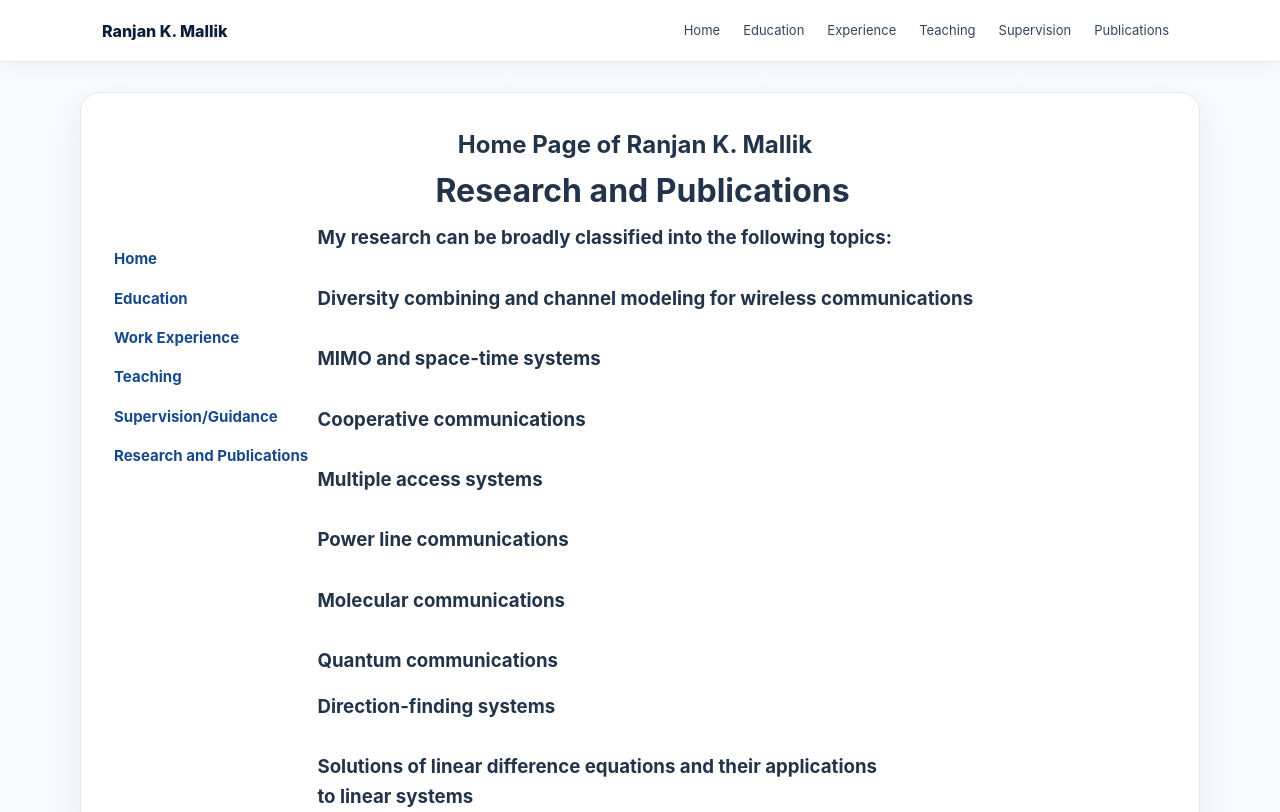
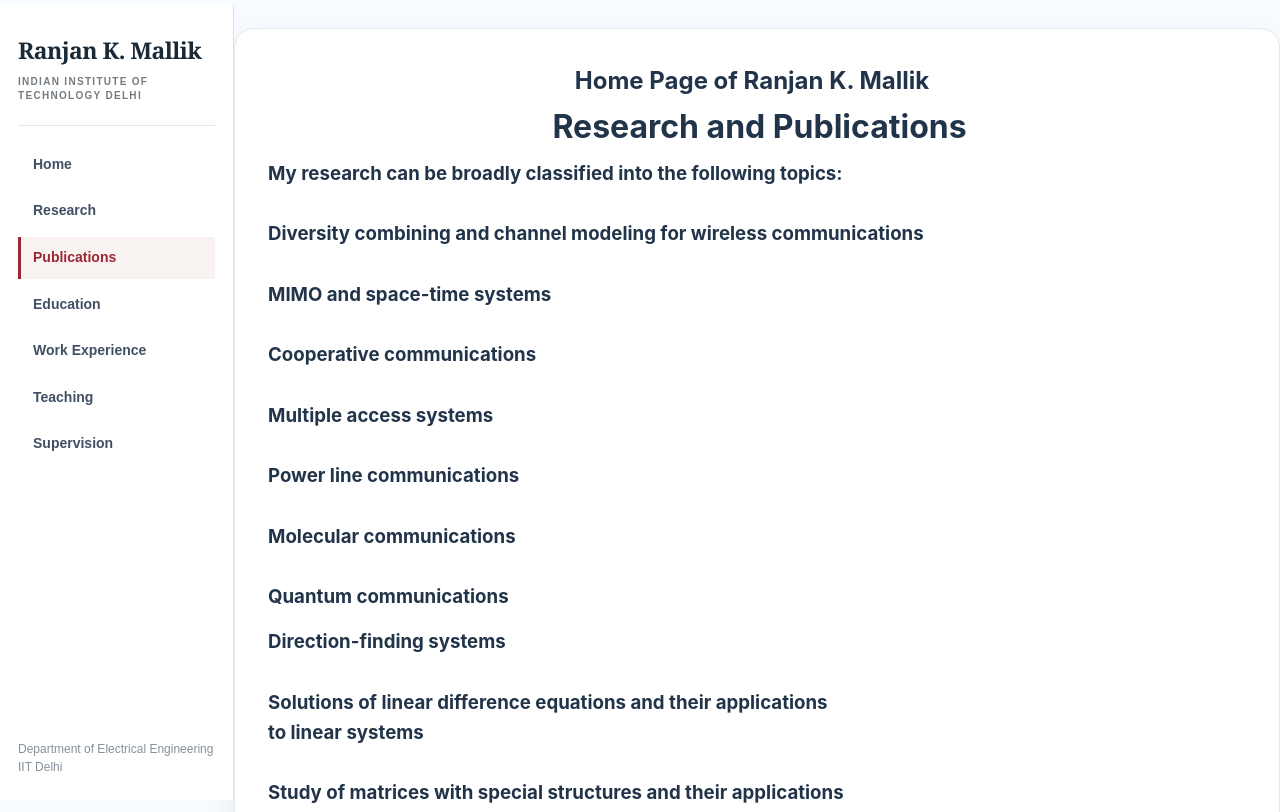
Before and after one commit to ranjankmallik/ranjankmallik.github.io, a plain HTML site: page respub.htm in a window 1280 px wide. Shown: the top 812 px of the page. Drawn offline with Linux system fonts and the light colour scheme.

Commit message:
Move respub.htm navigation to vertical left sidebar

```diff
--- a/respub.htm
+++ b/respub.htm
@@ -1049,9 +1049,52 @@ div.WordSection1
 .WordSection1 p,.WordSection1 span,.WordSection1 td,.WordSection1 div{font-family:Inter,ui-sans-serif,system-ui,-apple-system,"Segoe UI",Roboto,Arial,sans-serif!important;line-height:1.62!important;color:#22344a!important}.WordSection1 p{font-size:15px!important}.WordSection1 a{color:#174a8b!important;text-decoration:none!important}.WordSection1 a:hover{text-decoration:underline!important}
 .WordSection1 b,.WordSection1 strong{color:#0b1f3a!important}.WordSection1 img{max-width:100%!important;height:auto!important}.WordSection1 [style*="background"]{background-color:transparent!important}
 @media(max-width:760px){.rkm-nav-inner{align-items:flex-start;flex-direction:column}.rkm-links{justify-content:flex-start}.WordSection1{margin:18px 12px 40px!important;padding:18px!important}.rkm-links a{font-size:12px!important;padding:5px 7px!important}}
-</style></head>
+</style>
+<style id="rkm-left-sidebar-style">
+/* Consistent vertical academic navigation across every page */
+body{padding-left:234px!important}
+.rkm-sidebar{position:fixed!important;inset:5px auto 0 0;z-index:3000;width:234px;padding:31px 18px 24px;background:#fff;border-right:1px solid #e3ded7;overflow-y:auto;display:flex;flex-direction:column;gap:18px;box-sizing:border-box}
+.rkm-sidebar-heading{font:700 23px/1.25 Georgia,"Times New Roman",serif!important;letter-spacing:-.025em;color:#1a2936!important;text-decoration:none!important;display:block}
+.rkm-sidebar-heading:hover{color:#9b2636!important}
+.rkm-sidebar-subtitle{font:700 10px/1.45 Arial,sans-serif!important;letter-spacing:.13em;text-transform:uppercase;color:#747b82!important;border-bottom:1px solid #e9e4dc;padding-bottom:21px;margin-top:-8px}
+.rkm-sidebar-links{display:flex;flex-direction:column;gap:5px}
+.rkm-sidebar-links a{display:block;font:600 14px/1.4 Arial,Helvetica,sans-serif!important;color:#405064!important;text-decoration:none!important;padding:11px 12px;border-left:3px solid transparent;background:transparent;transition:background .15s}
+.rkm-sidebar-links a:hover{color:#9b2636!important;background:#faf7f4!important}
+.rkm-sidebar-links a[aria-current="page"]{color:#9b2636!important;border-left-color:#9b2636;font-weight:700!important;background:#f8f3f0!important}
+.rkm-sidebar-note{font:12px/1.5 Arial,sans-serif!important;color:#84909b!important;margin-top:auto}
+@media(max-width:800px){
+body{padding-left:0!important}
+.rkm-sidebar{position:relative!important;inset:auto!important;width:100%;display:block;padding:16px 18px;border-right:0;border-bottom:1px solid #e3ded7;overflow:visible}
+.rkm-sidebar-heading{font-size:20px!important;margin-bottom:8px}
+.rkm-sidebar-subtitle,.rkm-sidebar-note{display:none}
+.rkm-sidebar-links{display:grid;grid-template-columns:repeat(2,minmax(0,1fr));gap:3px 6px}
+.rkm-sidebar-links a{padding:8px 8px;font-size:12px!important}
+}
+@media(max-width:380px){.rkm-sidebar-links{grid-template-columns:1fr}}
+@media(prefers-reduced-motion:reduce){.rkm-sidebar-links a{transition:none}}
+</style>
 
-<body lang=EN-US link=blue vlink=blue style='tab-interval:.5in;word-wrap:break-word'><div class="rkm-nav"><div class="rkm-nav-inner"><a class="rkm-brand" href="index.html">Ranjan K. Mallik</a><div class="rkm-links"><a href="index.html">Home</a><a href="educ.htm">Education</a><a href="wemem.htm">Experience</a><a href="tea.htm">Teaching</a><a href="supv.htm">Supervision</a><a href="respub.htm">Publications</a></div></div></div>
+<style id="rkm-legacy-menu-cleanup">
+.WordSection1 td[width="171"][valign="top"]{display:none!important}
+.WordSection1{max-width:1140px!important;margin:28px auto 55px!important}
+@media(max-width:800px){.WordSection1{margin:15px 12px 35px!important;padding:14px!important}}
+</style>
+</head>
+
+<body lang=EN-US link=blue vlink=blue style='tab-interval:.5in;word-wrap:break-word'><aside class="rkm-sidebar" aria-label="Site navigation">
+<a class="rkm-sidebar-heading" href="index.html">Ranjan K. Mallik</a>
+<div class="rkm-sidebar-subtitle">Indian Institute of Technology Delhi</div>
+<nav class="rkm-sidebar-links" aria-label="Main navigation">
+<a href="index.html">Home</a>
+<a href="research.html">Research</a>
+<a href="respub.htm" aria-current="page">Publications</a>
+<a href="educ.htm">Education</a>
+<a href="wemem.htm">Work Experience</a>
+<a href="tea.htm">Teaching</a>
+<a href="supv.htm">Supervision</a>
+</nav>
+<div class="rkm-sidebar-note">Department of Electrical Engineering<br>IIT Delhi</div>
+</aside>
 
 <div class=WordSection1>
 
```
